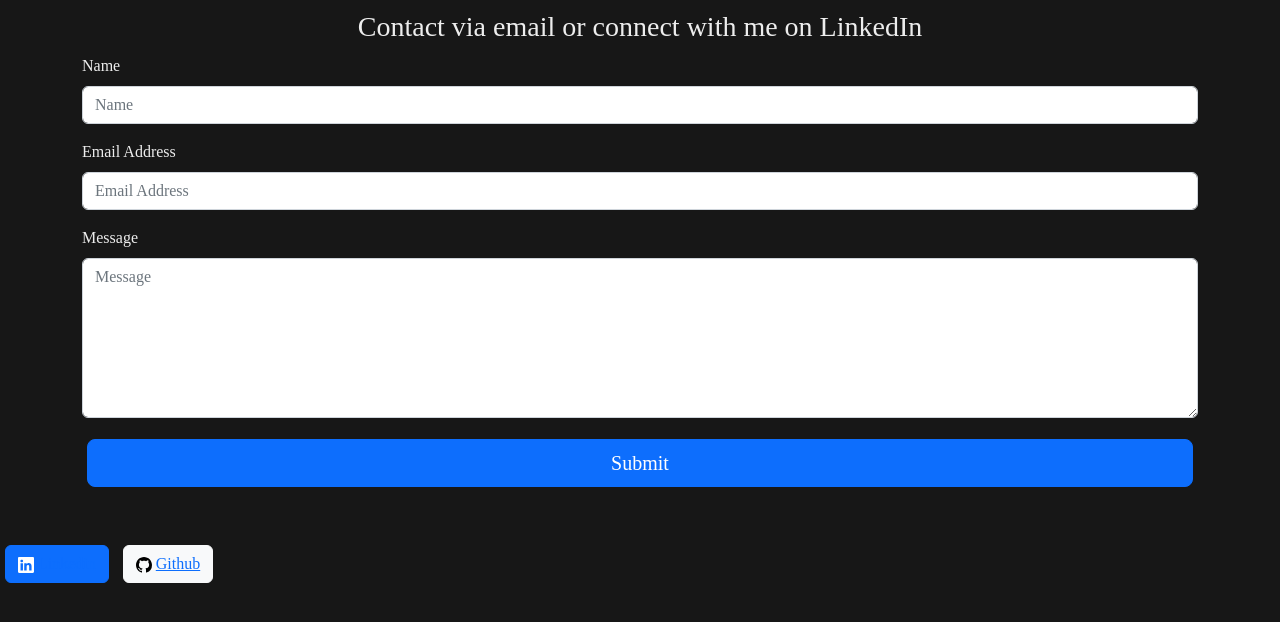
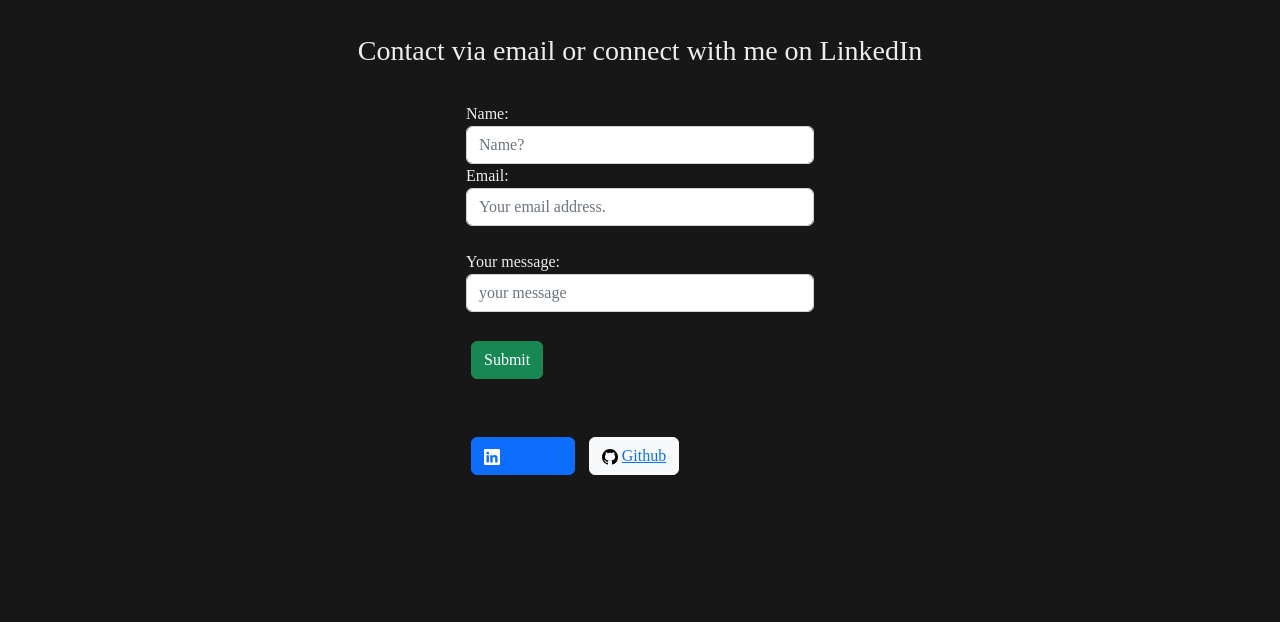
Before and after one commit to keithgaines/bootstrapPortfolio, a Flask app: page /contact.html in a window 1280 px wide. Shown: the part 58-680 px from the top of the page. Run offline with Flask 2, Linux system fonts and the light colour scheme.

Commit message:
added contact form

```diff
--- a/templates/contact.html
+++ b/templates/contact.html
@@ -34,36 +34,26 @@
             </div>
         </div>
     </nav>
+    <div class="container"><br>
     <h3 style="text-align: center;">Contact via email or connect with me on LinkedIn</h3>
-    <div class="container">
-        <form id="contactForm">
-    <!-- Name input -->
-    <div class="mb-3">
-        <label class="form-label" for="name">Name</label>
-        <input class="form-control" id="name" type="text" placeholder="Name" />
-      </div>
+    <div class='container'><br>
+    <div class="row align-items-center justify-content-center">
+    <div class="col-md-4">
+        <form  action="" method="post" role="form">
+        <div class="form-group">
 
-      <!-- Email address input -->
-      <div class="mb-3">
-        <label class="form-label" for="emailAddress">Email Address</label>
-        <input class="form-control" id="emailAddress" type="email" placeholder="Email Address">
-      </div>
-
-      <!-- Message input -->
-      <div class="mb-3">
-        <label class="form-label" for="message">Message</label>
-        <textarea class="form-control" id="message" type="text" placeholder="Message" style="height: 10rem;"></textarea>
-      </div>
-
-      <!-- Form submit button -->
-      <div class="d-grid">
-        <button class="btn btn-primary btn-lg" type="submit">Submit</button>
-      </div>
-
+            <label for="name">Name:</label>
+            <input type="text" class="form-control" id="name" name="name" placeholder="Name?">
+        <label for="email">Email:</label>
+        <input type="text" class="form-control" id="email" name="email" placeholder="Your email address.">
+        <br>
+        <label for="text">Your message:</label>
+        <input type="text" class="form-control" id="message" name="message" placeholder="your message">
+    </div>
+    <br>													              <button type="submit" class="btn btn-success">Submit</button>
     </form>
-  </div>
-  <br>
-  <br>
+    <br>
+    <br>
     <div class="linkedinbutton" style="display: inline;">
         <button type="button" class="btn btn-primary">
             <svg xmlns="http://www.w3.org/2000/svg" width="16" height="16" fill="currentColor" class="bi bi-linkedin" viewBox="0 0 16 16">
```
